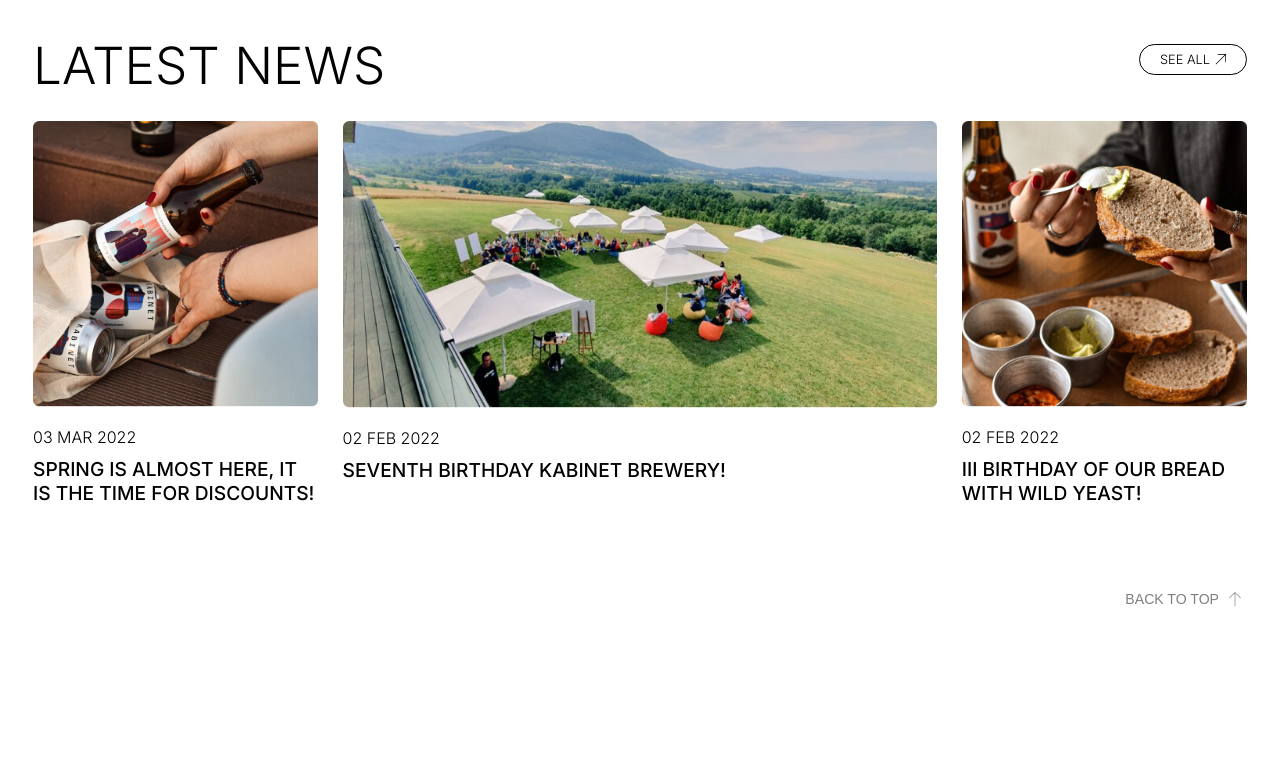
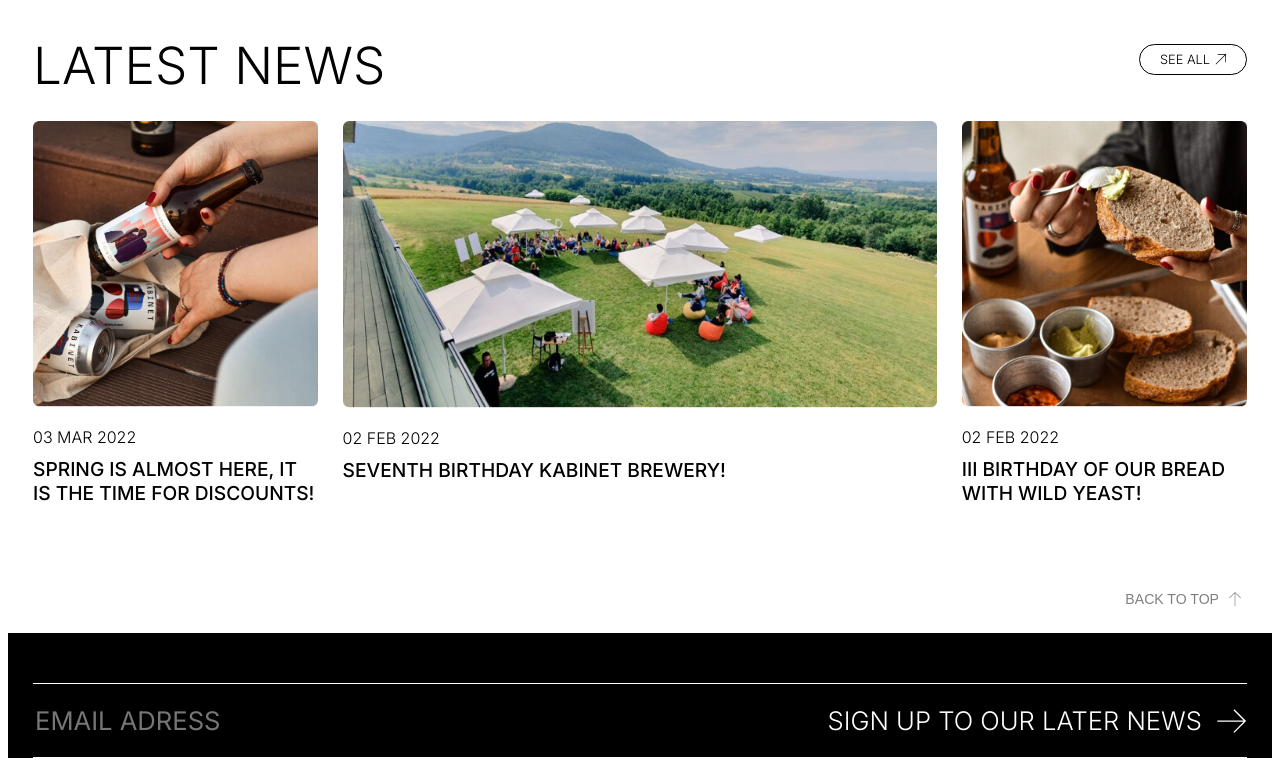
Before and after one commit to FormulujMario/PET-project-frontend, a plain HTML site: page index.html in a window 1280 px wide. Shown: the part 4139-4905 px from the top of the page. Before the commit the page ends 4780 px from the top, so only its background shows below. Drawn offline with Linux system fonts and the light colour scheme; files that its build step writes are made by us from their sources; files whose address does not match are found by name.

Commit message:
add subscribe section

```diff
--- a/index.html
+++ b/index.html
@@ -196,7 +196,6 @@
       <section class="back-to-top">
         <button>
           BACK TO TOP
-
           <svg
             width="12"
             height="16"
@@ -212,9 +211,34 @@
           </svg>
         </button>
       </section>
-      <section class="subscribe"></section>
-      <section class="main-links"></section>
-      <section class="developed-by"></section>
+      <section class="footer-main">
+        <section class="subscribe">
+          <form action="" class="subscribe-form">
+            <input
+              class="subscribe-input"
+              type="email"
+              placeholder="EMAIL ADRESS"
+            />
+            <button class="subscribe-button">
+              SIGN UP TO OUR LATER NEWS
+              <svg
+                width="30"
+                height="24"
+                viewBox="0 0 30 24"
+                fill="none"
+                xmlns="http://www.w3.org/2000/svg"
+              >
+                <path
+                  d="M16.415 22.8847L17.3577 23.8274L29.1416 12.0421L17.3577 0.25674L16.415 1.19941L26.5896 11.3754L0.333657 11.3754L0.333657 12.7087L26.5896 12.7087L16.415 22.8847Z"
+                  fill="white"
+                />
+              </svg>
+            </button>
+          </form>
+        </section>
+        <section class="main-links"></section>
+        <section class="developed-by"></section>
+      </section>
     </footer>
     <script src="../Kabinet-Brewery/modules/slider/swiper-bundle.min.js"></script>
     <script src="../Kabinet-Brewery/script.js"></script>
--- a/style.css
+++ b/style.css
@@ -302,3 +302,47 @@ main {
 .back-to-top button:hover svg path {
   fill-opacity: 1;
 }
+.footer-main {
+  background-color: #000;
+  padding-top: 50px;
+  padding-left: 25px;
+  padding-right: 25px;
+}
+.subscribe-form {
+  display: flex;
+  align-items: center;
+  justify-content: space-between;
+  border-top: 1px solid #ffffff;
+  border-bottom: 1px solid #ffffff;
+  padding-top: 20px;
+  padding-bottom: 20px;
+  text-transform: uppercase;
+}
+.subscribe-input {
+  border: none;
+  background: transparent;
+  font-family: "Inter", sans-serif;
+  color: #fff;
+  font-size: 2vw;
+}
+.subscribe-button {
+  display: flex;
+  justify-content: space-between;
+  align-items: center;
+  gap: 15px;
+  cursor: pointer;
+  border: none;
+  background: transparent;
+  font-family: "Inter", sans-serif;
+  color: #fff;
+  font-size: 2vw;
+  font-weight: 300;
+  padding-right: 0;
+}
+.subscribe-button svg {
+  transition: transform 1s;
+}
+.subscribe-button:hover svg {
+  -webkit-transform: rotate(180deg);
+  transform: rotate(180deg);
+}
```
Also changed, not shown: script.js (+4 -4 lines).
